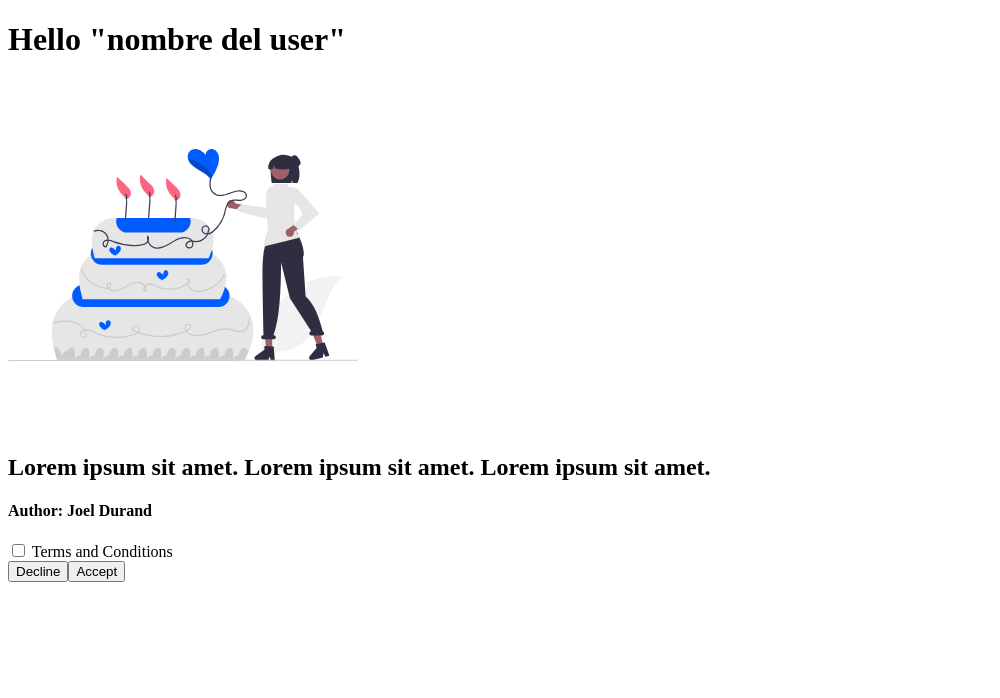
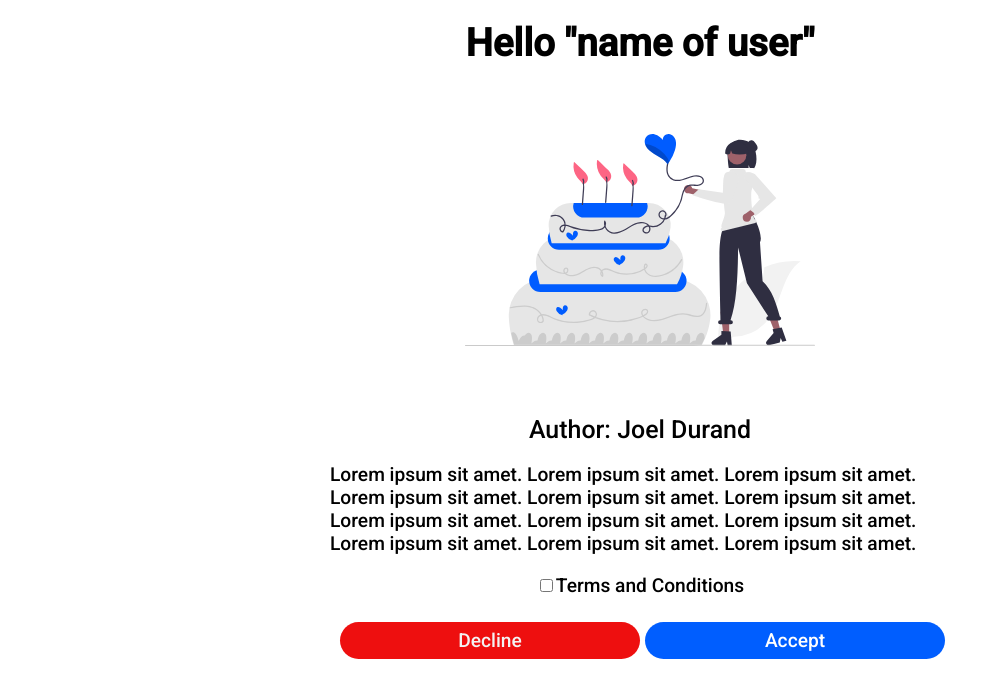
Before and after one commit to joedurand-hub/birthday-app, a Next.js app: page /terms in a window 1280 px wide. Shown: the top 698 px of the page, without its empty margins (0-1000 px from the left). Built offline with nearby package versions, Linux system fonts and the light colour scheme.

Commit message:
styles globals and modules, layout of wirframes and data instructions for accept terms and conditions

```diff
--- a/package.json
+++ b/package.json
@@ -14,6 +14,7 @@
   },
   "devDependencies": {
     "eslint": "8.4.1",
-    "eslint-config-next": "12.0.7"
+    "eslint-config-next": "12.0.7",
+    "eslint-config-prettier": "^8.3.0"
   }
 }
--- /dev/null
+++ b/pages/_app.js
@@ -0,0 +1,6 @@
+import '../styles/Globals.css'
+
+// This default export is required in a new `pages/_app.js` file.
+export default function MyApp({ Component, pageProps }) {
+  return <Component {...pageProps} />
+}
--- a/pages/birthdays.js
+++ b/pages/birthdays.js
@@ -8,6 +8,7 @@ function Birthdays() {
         <Head>
             <title>Birthday App</title>
             <meta name="description" content="Generated by create next app" />
+            <link href="https://fonts.googleapis.com/css2?family=Roboto:wght@300;500&display=swap" rel="stylesheet"/>
             <link rel="icon" href="/cake.ico" />
         </Head>
             <h1>Ola k ase aca van los cumples</h1>
--- a/pages/index.js
+++ b/pages/index.js
@@ -1,33 +1,26 @@
-import Head from 'next/head'
-import Image from 'next/image'
-import Link from 'next/link'
-import styles from '../styles/Home.module.css'
+import Head from "next/head";
+import Image from "next/image";
+import Link from "next/link";
+import styles from "../styles/Boxes.module.css";
+import buttons from "../styles/Buttons.module.css";
 
 export default function Home() {
 
-    fetch('')
 	return (
 		<div className={styles.container}>
 			<Head>
 				<title>Birthday App</title>
 				<meta name="description" content="Generated by create next app" />
+        <link href="https://fonts.googleapis.com/css2?family=Roboto:wght@300;500&display=swap" rel="stylesheet"/>
 				<link rel="icon" href="/cake.ico" />
 			</Head>
 
 			<main className={styles.main}>
-        <Image
-          src="/boxHappy.svg"
-          width={350}
-          height={350}
-        />
+				<Image src="/boxHappy.svg" width={350} height={350} />
 				<Link href="/terms">
-        <a >
-          Log in
-        </a>
+					<a className={buttons.button_primary}>Log in</a>
 				</Link>
-
-
 			</main>
 		</div>
-  )
+	);
 }
--- a/pages/terms.js
+++ b/pages/terms.js
@@ -1,29 +1,50 @@
-import Head from 'next/head'
-import Image from 'next/image'
+import Head from "next/head";
+import Image from "next/image";
+import Link from "next/link";
+import styles from "../styles/Boxes.module.css";
+import buttons from "../styles/Buttons.module.css";
 
 function Terms() {
-
 	return (
 		<div>
 			<Head>
 				<title>Birthday App</title>
 				<meta name="description" content="Generated by create next app" />
+				<link
+					href="https://fonts.googleapis.com/css2?family=Roboto:wght@300;500&display=swap"
+					rel="stylesheet"
+				/>
 				<link rel="icon" href="/cake.ico" />
 			</Head>
-                <h1>Hello "nombre del user"</h1>
-                <Image
-                src='/cake.svg'
-                width={350}
-                height={350}
-                />
-                <h2>Lorem ipsum sit amet. Lorem ipsum sit amet. Lorem ipsum sit amet.
-                </h2>
+
+			<main className={styles.terms}>
+                <div className={styles.instructions}>
+					<h1>Hello "name of user"</h1>
+					<Image src="/cake.svg" width={350} height={350} />
 					<h4>Author: Joel Durand</h4>
-                <input type='checkbox'/> <a>Terms and Conditions</a> <br/>
-                    <button>Decline</button>
-                    <button>Accept</button>
+					<p className={styles.paragraph}>
+						Lorem ipsum sit amet. Lorem ipsum sit amet. Lorem ipsum sit amet.
+                        Lorem ipsum sit amet. Lorem ipsum sit amet. Lorem ipsum sit amet.
+                        Lorem ipsum sit amet. Lorem ipsum sit amet. Lorem ipsum sit amet.
+                        Lorem ipsum sit amet. Lorem ipsum sit amet. Lorem ipsum sit amet.
+					</p>
 				</div>
-      )
+
+                    <section className={styles.section}>
+
+                <input type="checkbox" /> <a>Terms and Conditions</a>
+                    </section>
+				<footer className={styles.form}>
+					<Link href="/">
+						<a className={buttons.button_cancel}>Decline</a>
+					</Link>
+					<Link href="/birthdays">
+						<a className={buttons.button_primary}>Accept</a>
+					</Link>
+				</footer>
+			</main>
+		</div>
+	);
 }
 
 export default Terms;
--- /dev/null
+++ b/styles/Boxes.module.css
@@ -0,0 +1,53 @@
+.container {
+	padding: 0 2rem;
+}
+
+.main {
+	max-height: 100vh;
+	padding: 4rem 0;
+	display: flex;
+	flex-direction: column;
+	justify-content: center;
+	align-items: center;
+}
+
+.terms {
+	height: 100vh;
+	margin: 20px;
+}
+
+.section {
+	display: flex;
+	flex-direction: row;
+}
+
+.instructions {
+	display: flex;
+	flex-direction: column;
+	align-items:flex-start;
+}
+
+.form {
+	display: flex;
+	flex-direction: row;
+	justify-content: center;
+	align-items: center;
+	margin: 20px;
+}
+
+
+@media screen and (min-width: 769px) {
+	.instructions {
+		display: flex;
+		flex-direction: column;
+		align-items: center;
+	}
+	.paragraph {
+		width: 50%;
+	}
+	.section {
+		display: flex;
+		justify-content: center;
+		align-content: center;
+	}
+ }
--- /dev/null
+++ b/styles/Buttons.module.css
@@ -0,0 +1,48 @@
+.button_primary {
+	width: 25%;
+	height: 37px;
+    line-height: 37px;
+	text-decoration: none;
+	background: hsl(218, 100%, 50%);
+	color: #ffff;
+	text-align: center;
+	border-radius: 20px;
+}
+
+.button_primary:hover {
+	background: hsla(218, 100%, 50%, 0.795);
+}
+
+.button_primary:focus {
+	border: 1px solid #0000;
+}
+
+.button_secondary {
+	width: 25%;
+	height: 37px;
+    line-height: 37px;
+	text-decoration: none;
+	background: #e6e6e6;
+	color: rgb(0, 0, 0);
+	text-align: center;
+	border-radius: 20px;
+    margin: 5px;
+}
+
+.button_cancel {
+	width: 25%;
+	height: 37px;
+    line-height: 37px;
+	text-decoration: none;
+	background: #ee0f0f;
+	color: rgb(243, 243, 243);
+	text-align: center;
+	border-radius: 20px;
+    margin: 5px;
+}
+
+
+.button_cancel:hover {
+	background: #ee0f0fd2;
+	color: rgb(243, 243, 243);
+}
--- a/styles/globals.css
+++ b/styles/globals.css
@@ -1,19 +1,59 @@
 html,
 body {
-  padding: 0;
+	padding: 0;
+	margin: 0;
+  font-family: 'Roboto', sans-serif;
+  font-size: 100%;
+}
+
+h1 {
+  font-size: 2em;
   margin: 0;
-  font-family: 'Noto Sans', sans-serif;
+}
+
+h2 {
+  font-size: 1.8em;
+  margin: 0;
+}
+
+h3 {
+  word-wrap: break-word;
+  font-size: 1.5em;
+  font-weight: 400;
+  margin: 0;
+}
+
+h4 {
+  word-wrap: break-word;
+  font-size: 1.3em;
+  font-weight: 400;
+  margin: 0;
+}
+
+p {
+  word-wrap: break-word;
+  font-size: 1em;
+  font-weight: 400;
 }
 
 a {
-  color: inherit;
-  text-decoration: none;
+  word-wrap: break-word;
+	color: inherit;
+	text-decoration: none;
+  font-size: 1em;
 }
 
 li {
-  list-style: none;
+	list-style: none;
 }
 
 * {
-  box-sizing: border-box;
+	box-sizing: border-box;
 }
+
+
+@media (min-width: 1200px) {
+  html {
+    font-size: 1.2em;
+  }
+}
```
Also changed, not shown: styles/Home.module.css (deleted, +0 -20 lines), 1 other file (tests, documents, lock files or other folders). Lines whose indentation alone changed are shown as unchanged.
